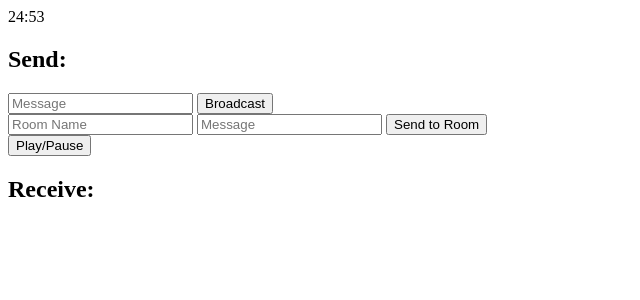
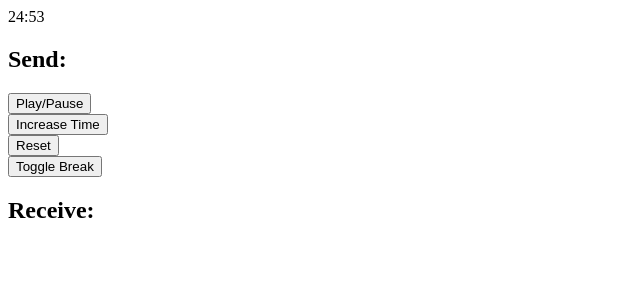
Before and after one commit to maharshmellow/groupstudy, a Flask app: page / in a window 1280 px wide. Shown: the top 300 px of the page, without its empty margins (0-640 px from the left). Run offline with Flask 2, Linux system fonts and the light colour scheme; some libraries are stand-ins or nearby versions.

Commit message:
increase time function

```diff
--- a/templates/index.html
+++ b/templates/index.html
@@ -18,16 +18,19 @@
             //     http[s]://<domain>:<port>[/<namespace>]
             var socket = io.connect(location.protocol + '//' + document.domain + ':' + location.port + namespace);
 
-            socket.on('room_number_response', function(msg) {
-                // TODO set the value of the invisible input here
-                $('#log').append('<br>' + $('<div/>').text(msg.room_number).html());
-            });
+
 
             // socket.on('connect', function() {
             //     socket.emit('connect_event', {data: 'I\'m connected!'});
             //     // TODO could also create an event here to get the time
             // });
 
+
+            // responses
+            socket.on('room_number_response', function(msg) {
+                // TODO set the value of the invisible input here
+                $('#log').append('<br>' + $('<div/>').text(msg.room_number).html());
+            });
 
             socket.on('response', function(msg) {
                 $('#log').append('<br>' + $('<div/>').text(msg.data).html());
@@ -36,41 +39,39 @@
             socket.on("sync_time_request", function(){
                 // called when another user is requesting the timer time
                 socket.emit('sync_time_event', {time: getTimerValue(), paused: isPaused()});
-            })
+            });
 
             socket.on('sync_time_response', function(msg) {
                 // called when the current time is being received
                 setTimerValue(msg.time, msg.paused);
                 $('#log').append('<br>' + $('<div/>').text(msg.time).html());
-                // $('#log').append('<br>' + $('<div/>').text(getTimerValue()).html());
             });
 
             socket.on('playtoggle_response', function(msg) {
                 toggleTimer();
                 $('#log').append('<br>' + $('<div/>').text("Pause").html());
-                // alert("Play");
             });
 
 
-            $('form#broadcast').submit(function(event) {
-                socket.emit('broadcast_event', {data: $('#broadcast_data').val()});
-                return false;
-            });
-            // $('form#join').submit(function(event) {
-            //     socket.emit('join_event', {room: $('#join_room').val()});
-            //     return false;
-            // });
-
-            $('form#send_room').submit(function(event) {
-                socket.emit('room_event', {room: $('#room_name').val(), data: $('#room_data').val()});
-                return false;
-            });
-
+            // emit
             $('form#playtoggle').submit(function(event) {
                 socket.emit('playtoggle_event', {room: sessionStorage.room_number});
                 // $('#log').append('<br>' + $('<div/>').text("Sent Pause Signal").html());
                 return false;
             });
+            $('form#increaseTimeButton').submit(function(event) {
+                // tell all connected clients to increase their time by 5 minutes
+                socket.emit('sync_time_event', {time: getTimerValue()+300000, paused: isPaused()});
+                return false;
+
+
+            });
+
+
+
+
+
+
         });
     </script>
 </head>
@@ -79,25 +80,17 @@
 
     <!-- <p>Average ping/pong latency: <b><span id="ping-pong"></span>ms</b></p> -->
     <h2>Send:</h2>
-    <!-- <form id="emit" method="POST" action='#'>
-        <input type="text" name="emit_data" id="emit_data" placeholder="Message">
-        <input type="submit" value="Echo">
-    </form> -->
-    <form id="broadcast" method="POST" action='#'>
-        <input type="text" name="broadcast_data" id="broadcast_data" placeholder="Message">
-        <input type="submit" value="Broadcast">
-    </form>
-    <!-- <form id="join" method="POST" action='#'>
-        <input type="text" name="join_room" id="join_room" placeholder="Room Name">
-        <input type="submit" value="Join Room">
-    </form> -->
-    <form id="send_room" method="POST" action='#'>
-        <input type="text" name="room_name" id="room_name" placeholder="Room Name">
-        <input type="text" name="room_data" id="room_data" placeholder="Message">
-        <input type="submit" value="Send to Room">
-    </form>
     <form id="playtoggle" method="POST" action="#">
         <input type="submit" value="Play/Pause">
+    </form>
+    <form id="increaseTimeButton" method="POST" action="#">
+        <input type="submit" value="Increase Time">
+    </form>
+    <form id="resetButton" method="POST" action="#">
+        <input type="submit" value="Reset">
+    </form>
+    <form id="breakToggle" method="POST" action="#">
+        <input type="submit" value="Toggle Break">
     </form>
     <h2>Receive:</h2>
     <div id="log"></div>
@@ -145,6 +138,7 @@ function getTimerValue(){
 }
 
 function setTimerValue(time_left, paused){
+    pause = false;
     countdown("countdown", time_left);
     if (paused){
         pause = true;
```
